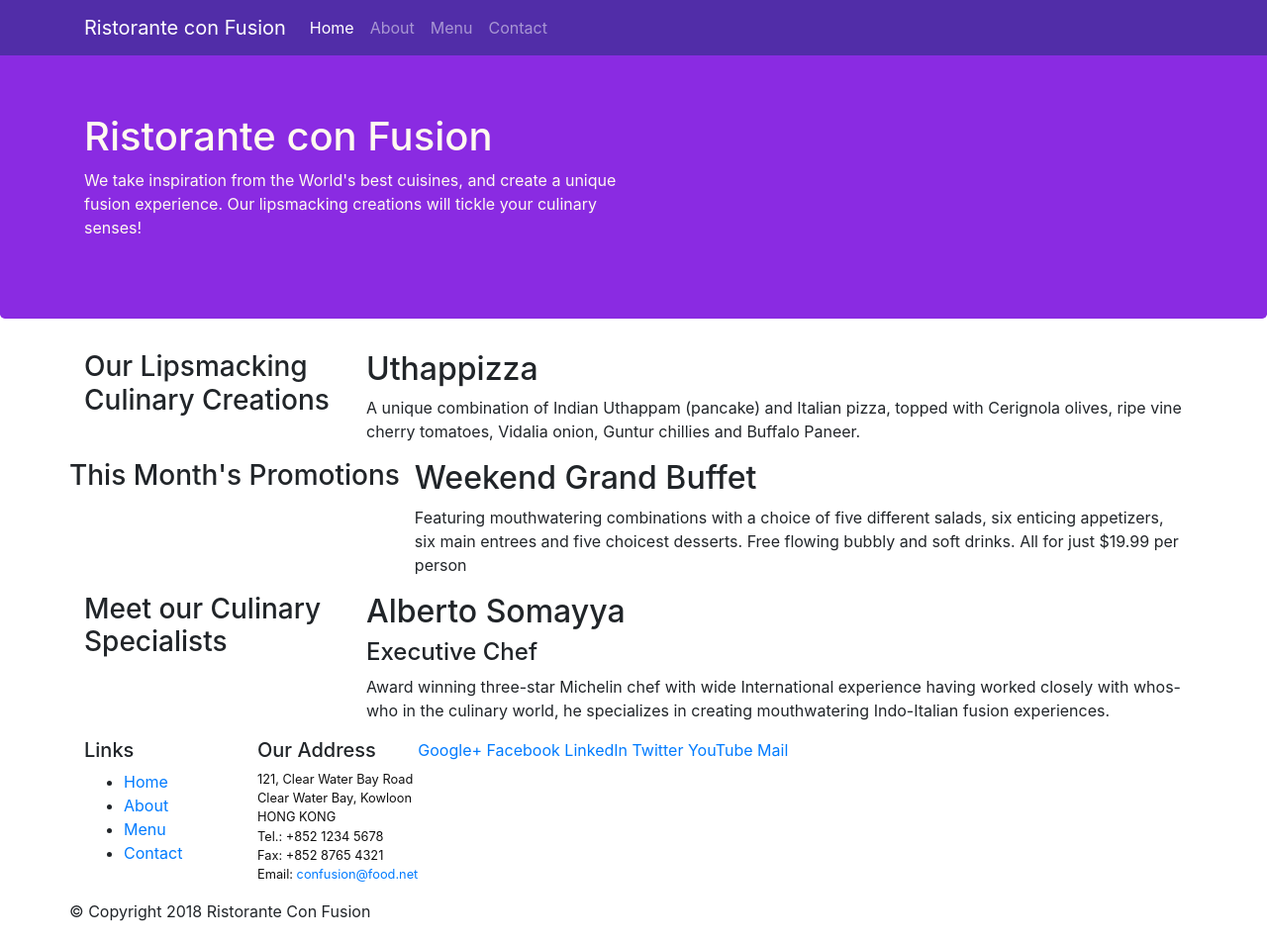
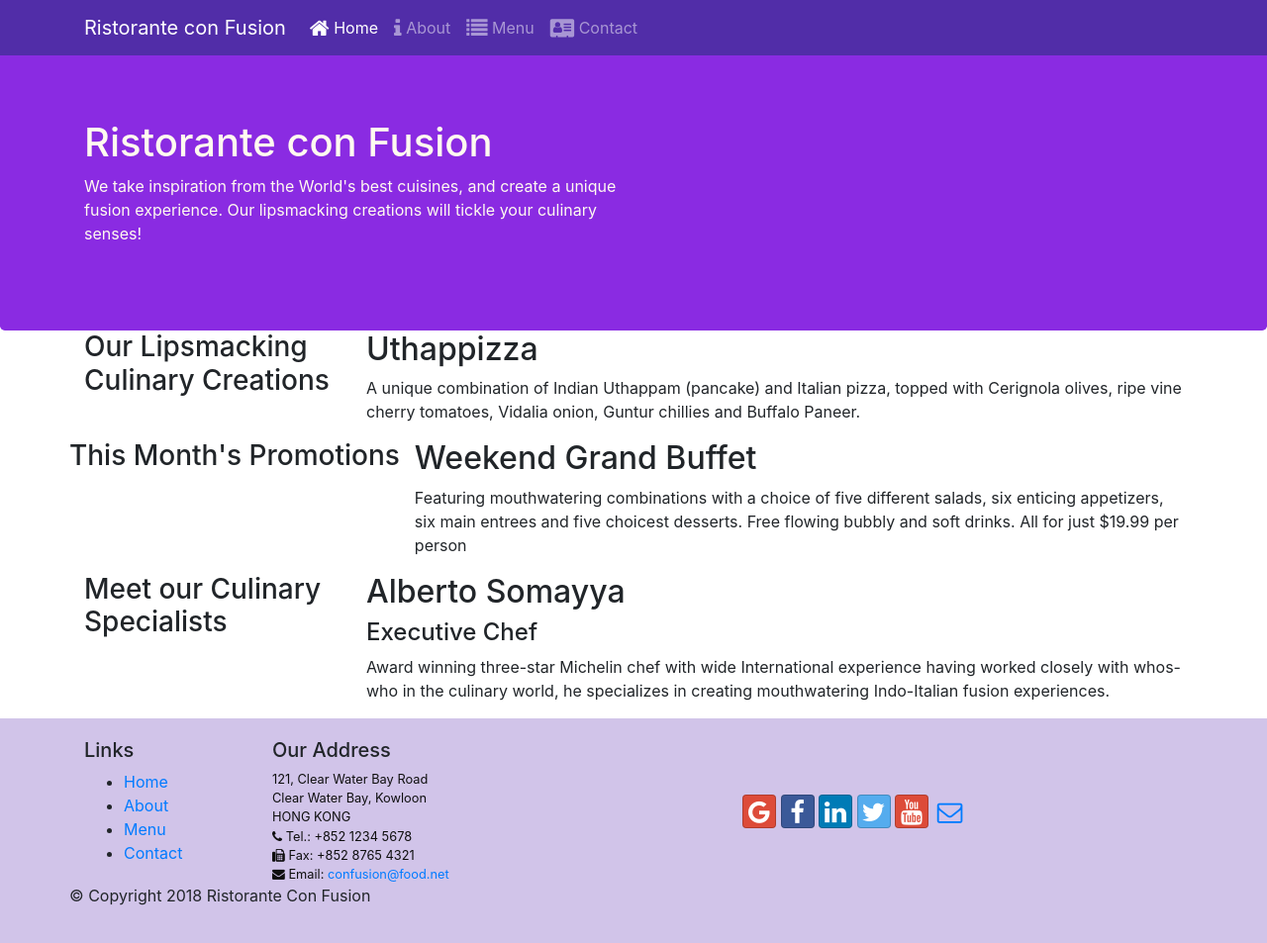
Before and after one commit to saundaryasinha19/gitWeb, a website: page index.html in a window 1280 px wide. Shown: the whole page at 99% size. Drawn offline with nearby package versions, Linux system fonts and the light colour scheme.

Commit message:
icon font

```diff
--- a/index.html
+++ b/index.html
@@ -9,6 +9,9 @@
         <link href="css/styles.css" rel="stylesheet">
         <!-- Bootstrap CSS -->
         <link rel="stylesheet" href="node_modules/bootstrap/dist/css/bootstrap.min.css">
+        <link rel="stylesheet" href= "node_modules/font-awesome/css/font-awesome.min.css">
+        <link rel= "stylesheet" href= "node_modules/bootstrap-social/bootstrap-social.css">
+        <link href="css/styles.css" rel="stylesheet">
             <!-- jQuery first, then Popper.js, then Bootstrap JS. -->
              <script src="node_modules/jquery/dist/jquery.slim.min.js"></script>
              <script src="node_modules/popper.js/dist/umd/popper.min.js"></script>
@@ -25,10 +28,10 @@
             <a class= "navbar-brand me-auto" href= "#"> Ristorante con Fusion</a>
             <div class="collapse navbar-collapse" id="Navbar">
                 <ul class= "navbar-nav mr-auto">
-                    <li class= "nav-item"><a class= "nav-link active" href= "#">Home</a></li>
-                    <li class= "nav-item"><a class= "nav-link" href= "./aboutus.html">About</a></li>
-                    <li class= "nav-item"><a class= "nav-link" href= "#">Menu</a></li>
-                    <li class= "nav-item"><a class= "nav-link" href= "#">Contact</a></li>
+                    <li class= "nav-item"><a class= "nav-link active" href= "#"><span class= "fa fa-home fa-lg"></span> Home</a></li>
+                    <li class= "nav-item"><a class= "nav-link" href= "./aboutus.html"><span class= "fa fa-info fa-lg"></span> About</a></li>
+                    <li class= "nav-item"><a class= "nav-link" href= "#"><span class= "fa fa-list fa-lg"></span> Menu</a></li>
+                    <li class= "nav-item"><a class= "nav-link" href= "#"><span class= "fa fa-address-card fa-lg"></span> Contact</a></li>
                 </ul>
             </div>
         </div>
@@ -70,7 +73,7 @@
             </div>
         </div>
 
-        <div class = "row">
+        <div class = "row ">
             <div class= "col-12 col-sm-4 col-md-3">
                 <h3>Meet our Culinary Specialists</h3>
             </div>
@@ -82,7 +85,7 @@
         </div>
     </div>
 
-    <footer>
+    <footer class= "footer">
         <div class= "container">
             <div class= "row">
                 <div class= "col-4 col-sm-2">
@@ -94,25 +97,32 @@
                         <li><a href="#">Contact</a></li>
                     </ul>
                 </div>
-                <div>
+                <div class= "col-7 col-sm-5">
                     <h5>Our Address</h5>
                     <address>
 		              121, Clear Water Bay Road<br>
 		              Clear Water Bay, Kowloon<br>
 		              HONG KONG<br>
+                      <span class= "fa fa-phone"></span>
 		              Tel.: +852 1234 5678<br>
+                      <span class= "fa fa-fax"></span>
 		              Fax: +852 8765 4321<br>
+                      <span class= "fa fa-envelope"></span>
 		              Email: <a href="mailto:confusion@food.net">confusion@food.net</a>
 		           </address>
                 </div>
-                <div>
-                    <div>
-                        <a href="http://google.com/+">Google+</a>
-                        <a href="http://www.facebook.com/profile.php?id=">Facebook</a>
-                        <a href="http://www.linkedin.com/in/">LinkedIn</a>
-                        <a href="http://twitter.com/">Twitter</a>
-                        <a href="http://youtube.com/">YouTube</a>
-                        <a href="mailto:">Mail</a>
+                <div class= "col-12 col-sm-4 align-self-center">
+                    <div >
+                        <a class= "btn btn-social-icon btn-google" href="http://google.com/+"> <span class= "fa fa-google fa-lg"></span></a>
+                        <a class= "btn btn-social-icon btn-facebook" href="http://www.facebook.com/profile.php?id="><span class= "fa fa-facebook fa-lg"></span></a>
+
+                        <a class="btn btn-social-icon btn-linkedin" href="http://www.linkedin.com/in/"> <span class= "fa fa-linkedin fa-lg"></span> </a>
+
+                        <a class= "btn btn-social-icon btn-twitter" href="http://twitter.com/"><span class= "fa fa-twitter fa-lg"></span> </a>
+
+                        <a class= "btn btn-social-icon btn-google" href="http://youtube.com/"><span class= "fa fa-youtube fa-lg"></span> </a>
+
+                        <a class= "btn btn-social-icon " href="mailto:"><span class= "fa fa-envelope-o fa-lg"></span></a>
                     </div>
                 </div>
            </div>
--- a/package.json
+++ b/package.json
@@ -15,6 +15,8 @@
   },
   "dependencies": {
     "bootstrap": "^4.0.0",
+    "bootstrap-social": "^5.1.1",
+    "font-awesome": "^4.7.0",
     "jquery": "^3.3.1",
     "popper.js": "^1.12.9"
   },
```
Also changed, not shown: aboutus.html (+21 -11 lines), 1 other file.
